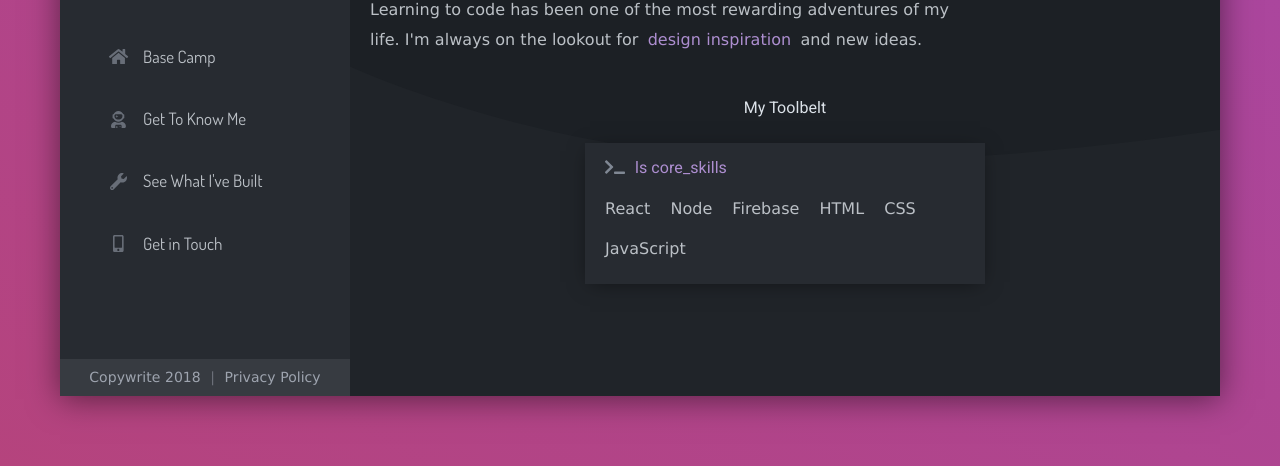
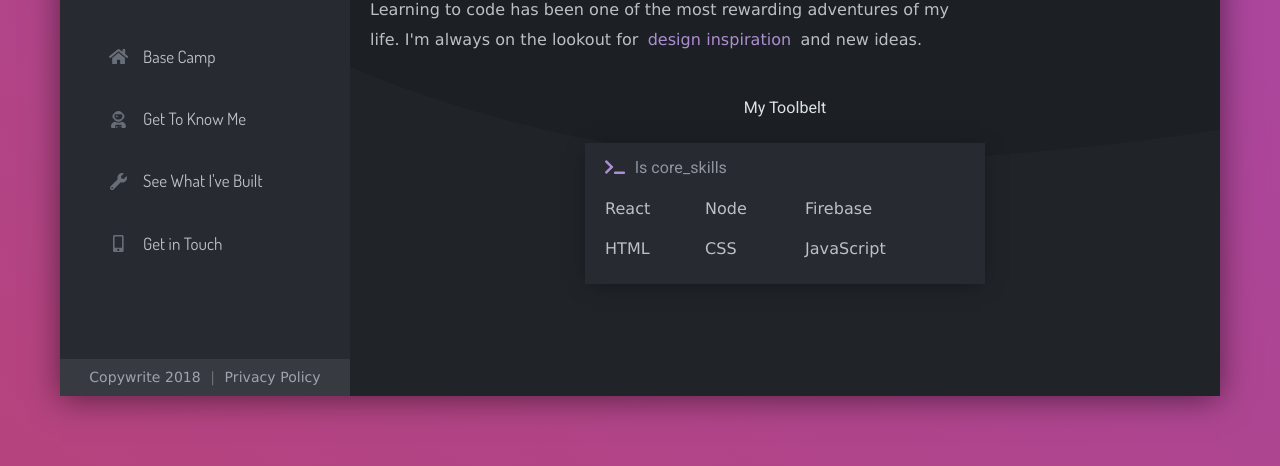
Before and after one commit to stormcloud266/portfolio18, a Gatsby site: page /about in a window 1280 px wide. Shown: the part 334-800 px from the top of the page. Built offline with nearby package versions, Linux system fonts and the light colour scheme; Gatsby itself is replaced by a stand-in of ours.

Commit message:
testing tools list

```diff
--- a/src/pages/about.js
+++ b/src/pages/about.js
@@ -28,7 +28,7 @@ const About = (props) => {
             <div className="tools">
               <p className="tools__title">
                 <FontAwesomeIcon icon="terminal" />
-                ls core_skills
+                ls <span>core_skills</span>
               </p>
               <ul className="tools__list">
                 <li>React</li>
--- a/src/styles/components/_about.scss
+++ b/src/styles/components/_about.scss
@@ -190,21 +190,25 @@
     box-shadow: 0px 3px 20px -5px rgba(0,0,0,.5);
 
     &__title {
-      color: $color-purple-l;
       font-family: 'Heebo', sans-serif;
       margin-bottom: 10px;
+      color: lighten($color-text-tertiary, 5%);
+
       svg {
-        color: lighten($color-text-tertiary, 0%);
         margin-right: 10px;
+        color: $color-purple-l;
+
       }
     }
     &__list {
       display: flex;
       flex-wrap: wrap;
       li {
-        margin-right: 20px;
+        // margin-right: 20px;
         margin-bottom: 10px;
         // flex: 1 0 21%;
+        // background: #333;
+        width: 100px;
       }
     }
   }
```
